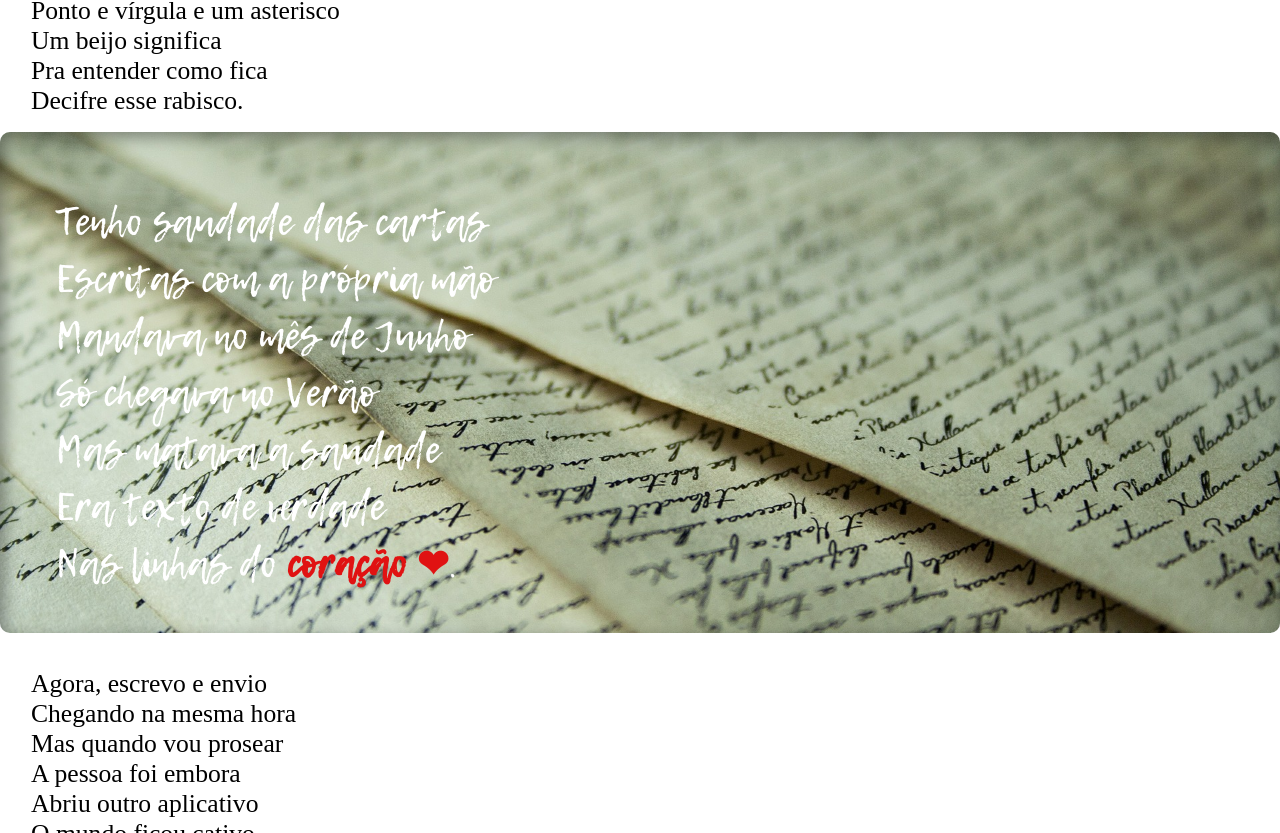
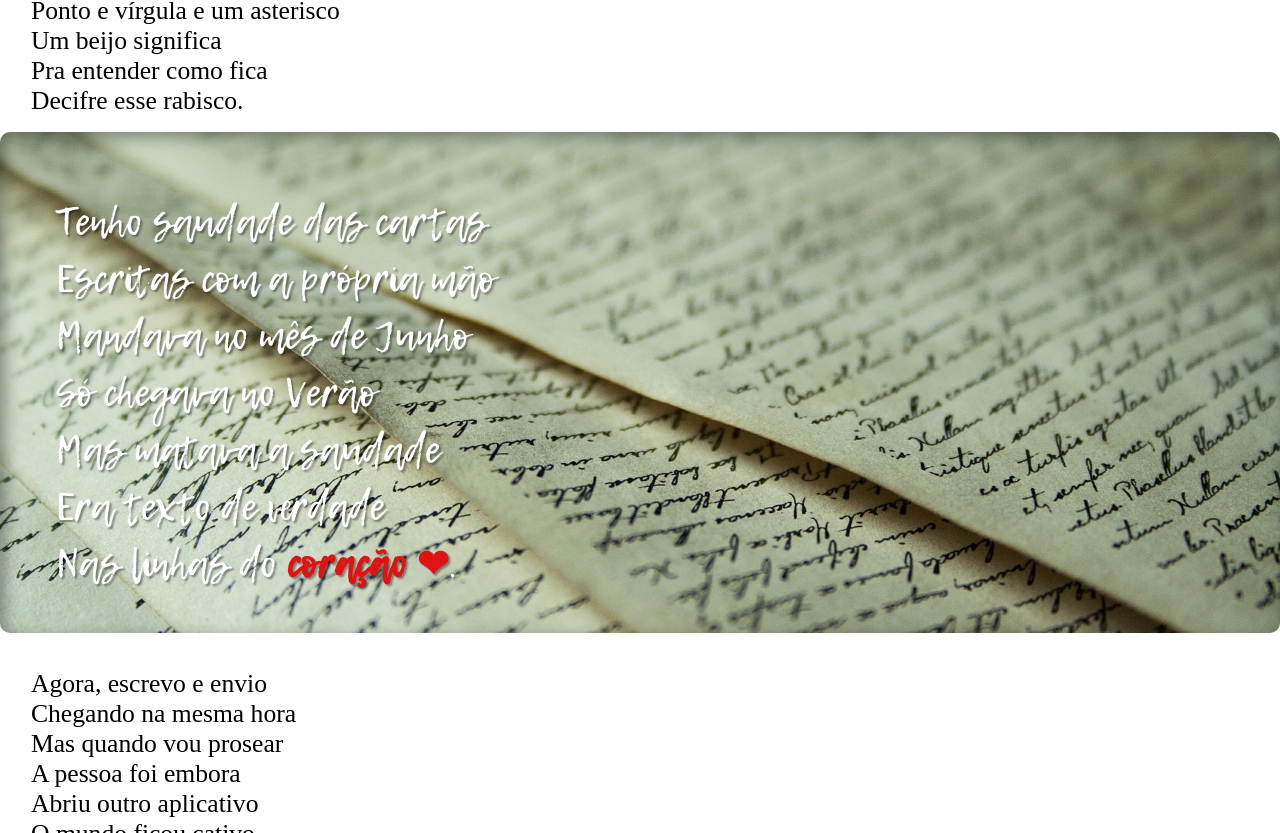
Before and after one commit to fabcode01/projeto-cordel, a plain HTML site: page index.html in a window 1280 px wide. Shown: the part 1074-1907 px from the top of the page. Drawn offline with Linux system fonts and the light colour scheme.

Commit message:
Update style.css

```diff
--- a/style.css
+++ b/style.css
@@ -116,7 +116,7 @@ section p{
     border: transparent;
     border-radius: 10px;
     transition: all 0.5s;
-    box-shadow:  inset 5px 5px 16px rgba(0, 0, 0, 0.37);
+    box-shadow:  inset 5px 5px 16px rgba(0, 0, 0, 0.507);
 
 
 }
@@ -143,8 +143,8 @@ o::after{
 }
 
 .imagem2{
-    font-weight: 500;
-    font-size: max(2.0em, 2.5vw);
+    text-shadow: 2px 2px 2px rgba(0, 0, 0, 0.404);
+    font-size: max(1.3em, 2.5vw);
     font-family: Lemon Tuesday;
     padding-left: 0px;
     color: rgb(255, 255, 255);
```
